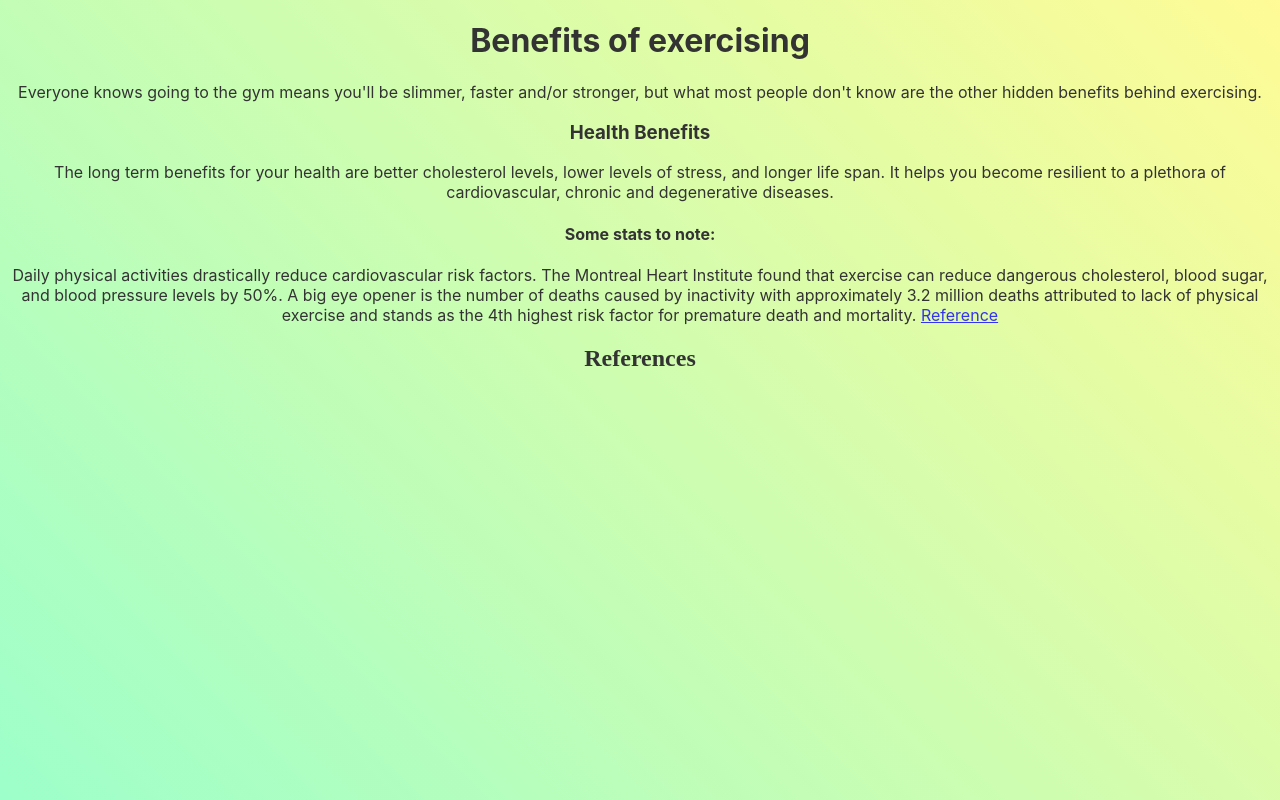
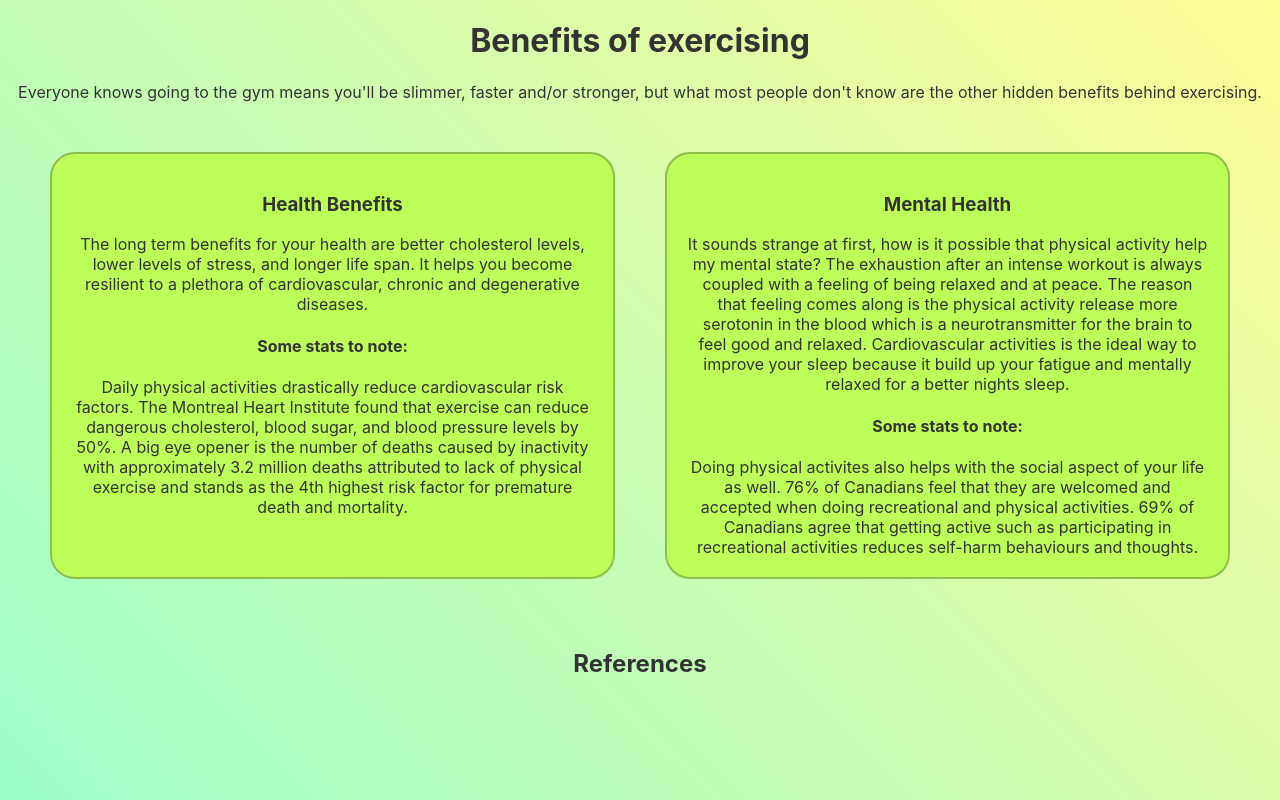
Before and after one commit to Atouse/lets-get-active, a React (Create React App) app: page / in a window 1280 px wide. Built offline with nearby package versions, Linux system fonts and the light colour scheme.

Commit message:
added more stuff

```diff
--- a/src/App.css
+++ b/src/App.css
@@ -9,15 +9,28 @@
   top:0px;
   left:0px;
   z-index:1000;
+  display: table-row;
+  border-spacing: 50px;
 }
 
 
 #refs {
   text-align: center;
-  font-family: 'Times New Roman';
 }
 
 body {
   margin: 0;
   padding: 0;
 }
+
+#info {
+  text-align: center;
+  margin:20px;
+  display: table-cell;
+  background-color: greenyellow;
+  border-radius: 25px;
+  border: 2px solid #73AD21;
+  padding: 20px;
+  height: 150px;
+  width: 50%;
+}
--- a/src/App.js
+++ b/src/App.js
@@ -17,7 +17,7 @@ const Informations = (info) => {
       <span> {info.desc}</span>
       <h4> Some stats to note: </h4>
       <span> {info.stats} </span>
-      <a href="#refs"> Reference</a>
+      {/* <a href="#refs"> Reference</a> */}
     </div>
   )
 
@@ -30,16 +30,17 @@ const faxNoPrinter = {
     "stats" : `Daily physical activities drastically reduce cardiovascular risk factors. The Montreal Heart Institute found that exercise can reduce dangerous cholesterol, blood sugar, and blood pressure levels by 50%.
      A big eye opener is the number of deaths caused by inactivity with approximately 3.2 million deaths attributed to lack of physical exercise and stands as the 4th highest risk factor for premature death and mortality.`
   },
-  "social": {
-
-  },
   "economic": {
 
   },
   "mental" : {
     "title" : "Mental Health",
-    "desc" : "" ,
-    "stats" : ""
+    "desc" : `It sounds strange at first, how is it possible that physical activity help my mental state? The exhaustion after an intense workout is always coupled with a
+     feeling of being relaxed and at peace. The reason that feeling comes along is the physical activity release more serotonin in the blood which is a neurotransmitter for
+     the brain to feel good and relaxed. Cardiovascular activities is the ideal way to improve your sleep because it build up your fatigue and mentally relaxed for a better nights
+     sleep. ` ,
+    "stats" : ` Doing physical activites also helps with the social aspect of your life as well. 76% of Canadians feel that they are welcomed and accepted when doing recreational and physical activities.
+    69% of Canadians agree that getting active such as participating in recreational activities reduces self-harm behaviours and thoughts. `
   }
 }
 function App() {
@@ -49,10 +50,7 @@ function App() {
       <span> Everyone knows going to the gym means you'll be slimmer, faster and/or stronger, but what most people don't know are the other hidden benefits behind exercising.</span>
 
       <Informations title={faxNoPrinter.health.title} desc={faxNoPrinter.health.desc} stats={faxNoPrinter.health.stats}></Informations>
-
-
-
-
+      <Informations title={faxNoPrinter.mental.title} desc={faxNoPrinter.mental.desc} stats={faxNoPrinter.mental.stats}></Informations>
 
       <References ></References>
     </div>
```
